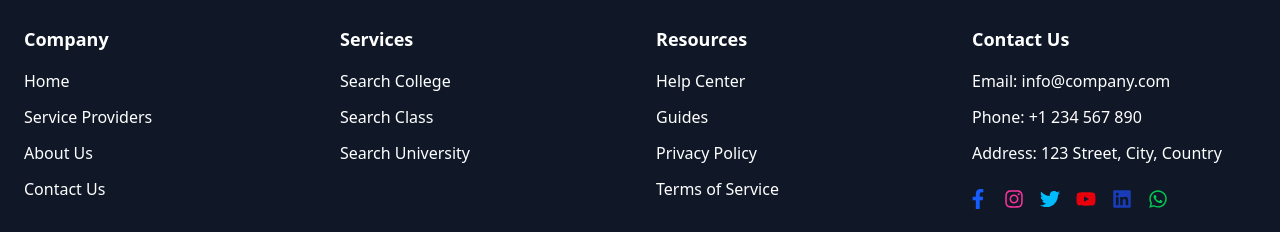
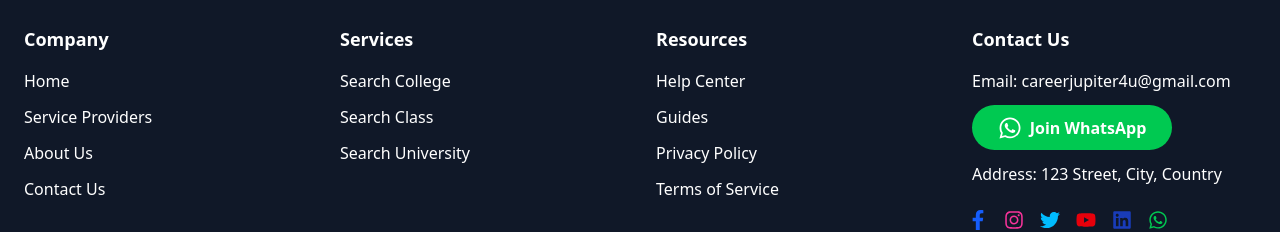
Before and after one commit to omkaruttirnaservice/careerjupiter.com, a React (Vite) app: page / in a window 1280 px wide. Shown: the part 2955-3187 px from the top of the page. Built offline with nearby package versions, Linux system fonts and the light colour scheme.

Commit message:
feat Ui Fix and navbar changes and footer whats app button add

```diff
--- a/src/components/Footer.jsx
+++ b/src/components/Footer.jsx
@@ -150,18 +150,18 @@ const Footer = () => {
                   to="mailto:info@company.com"
                   className="hover:text-blue-400 transition-colors"
                 >
-                  info@company.com
+                  careerjupiter4u@gmail.com
                 </NavLink>
               </li>
-              <li>
-                Phone:{" "}
-                <NavLink
-                  to="tel:+1234567890"
-                  className="hover:text-blue-400 transition-colors"
-                >
-                  +1 234 567 890
-                </NavLink>
-              </li>
+              <a
+            href="https://whatsapp.com/channel/0029VbADrN54IBh95nFJiR3e"
+            target="_blank"
+            rel="noopener noreferrer"
+            className="flex items-center mr-20  justify-center w-[200px] h-[45px] bg-green-500 rounded-full text-white font-semibold hover:bg-green-600 transition"
+          >
+            <FaWhatsapp className="mr-2" size={24} />
+            <p className="font-bold"> Join WhatsApp</p>
+          </a>
               <li>Address: 123 Street, City, Country</li>
             </ul>
 
```
